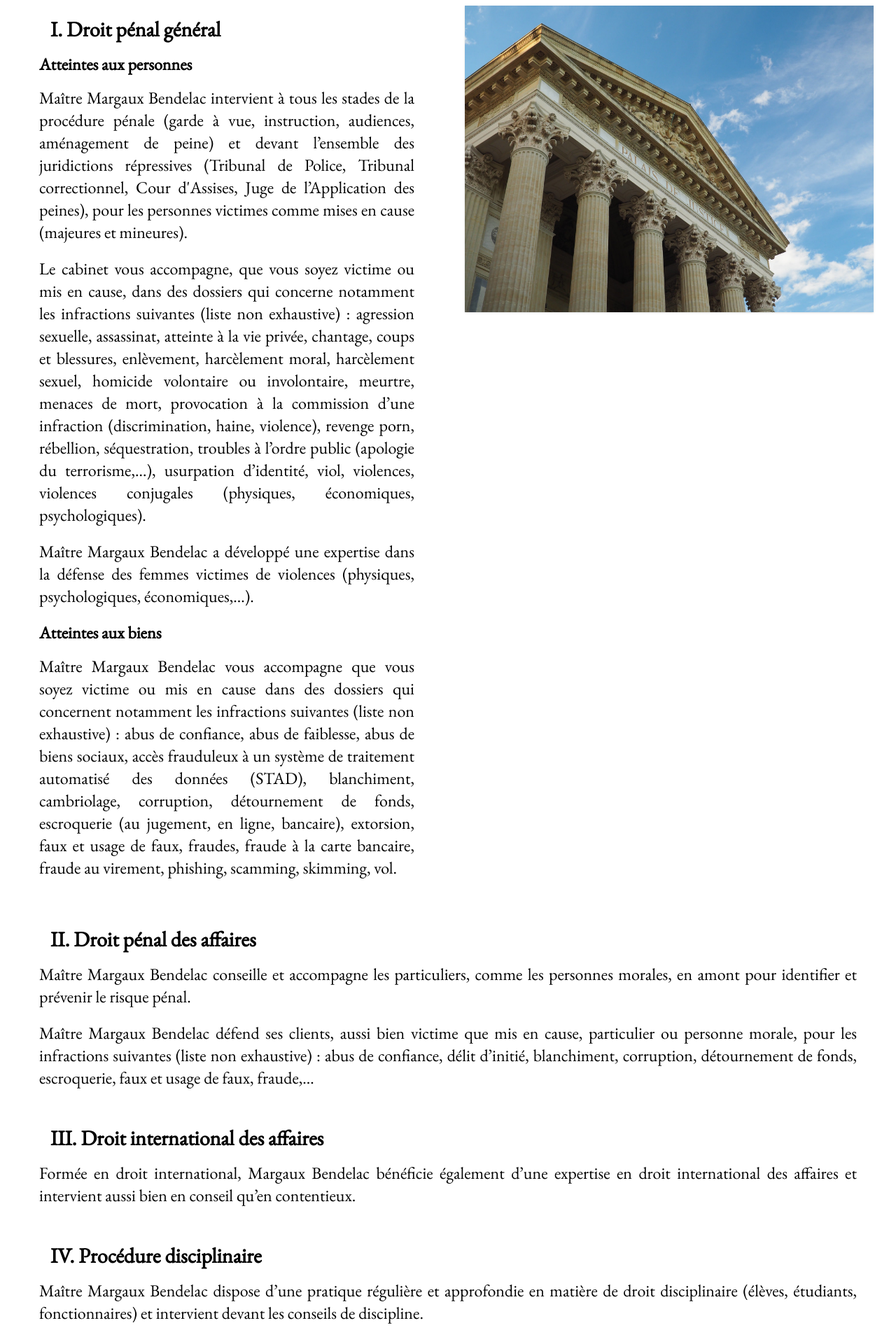
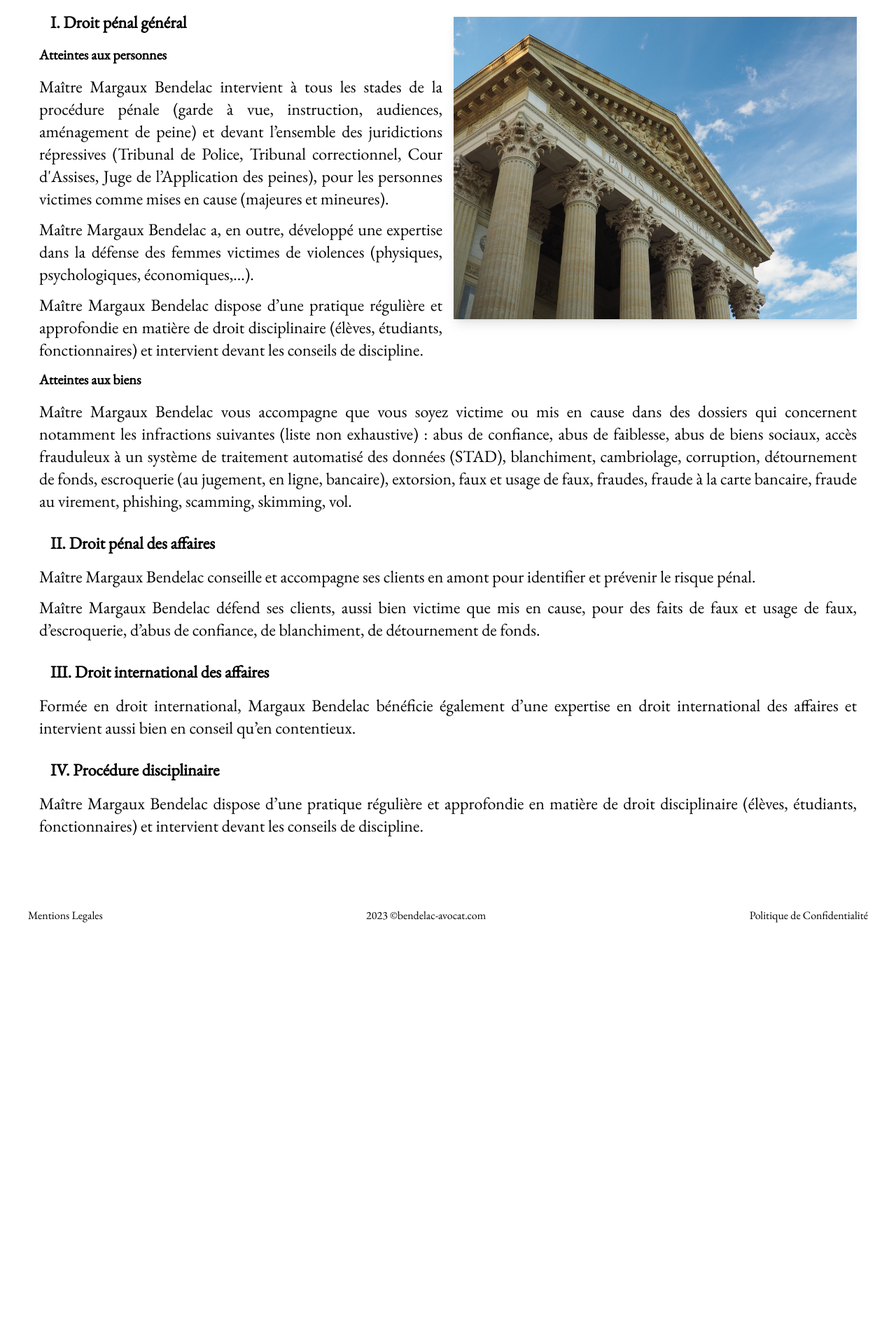
Before and after one commit to Chaloulou75/margauxbendelac2, a Nuxt app: page /competences in a window 1280 px wide. Shown: the part 100-2020 px from the top of the page at 70% size. After the commit the page ends 1460 px from the top, so only its background shows below. Built offline with nearby package versions, Linux system fonts and the light colour scheme.

Commit message:
changes Margaux 3

```diff
--- a/components/AppNavigation.vue
+++ b/components/AppNavigation.vue
@@ -88,44 +88,6 @@ const navigation = [
         hash: "#amenagement",
       },
     ],
-  },
-  { label: "Presse", href: "/presse" },
-  { label: "Honoraires", href: "/honoraires" },
-  { label: "Contact", href: "/contact" },
-];
-
-const navigationMobile = [
-  { label: "Cabinet", href: "/cabinet" },
-  {
-    label: "Compétences",
-    href: "/competences",
-    subItems: [
-      {
-        label: "Droit pénal général",
-        href: "/competences",
-        hash: "#penal-general",
-      },
-      {
-        label: "Droit pénal des affaires",
-        href: "/competences",
-        hash: "#penal-affaires",
-      },
-      {
-        label: "Droit international des affaires",
-        href: "/competences",
-        hash: "#internationnal-affaires",
-      },
-      {
-        label: "Procédure disciplinaire",
-        href: "/competences",
-        hash: "#procedure-disciplinaire",
-      },
-    ],
-  },
-  {
-    label: "Stades de la procédure pénale",
-    href: "/competences",
-    hash: "#procedure-disciplinaire",
   },
   { label: "Presse", href: "/presse" },
   { label: "Honoraires", href: "/honoraires" },
--- a/pages/competences.vue
+++ b/pages/competences.vue
@@ -7,15 +7,24 @@
     >
       Compétences
     </h1>
-    <div class="flex flex-col items-center justify-between h-full">
-      <div class="w-full md:hidden">
-        <section class="flex flex-col items-start py-2">
-          <h2 class="justify-center mb-4 text-2xl font-semibold text-black">
-            Droit pénal général
+    <div class="flex flex-col items-center justify-between h-full md:px-6">
+      <div class="w-full">
+        <section id="general" class="py-2">
+          <img
+            src="~/assets/img/palais-min.jpg"
+            alt="palais de justice"
+            loading="lazy"
+            class="hidden w-full h-auto max-w-xl mx-auto my-2 shadow-lg md:block md:ml-4 md:float-right"
+          />
+          <h2
+            class="justify-center mb-4 text-2xl font-semibold text-black indent-4"
+          >
+            I. Droit pénal général
           </h2>
-          <h3 class="justify-center mb-4 text-2xl font-semibold text-black">
+          <h3 class="justify-center mb-4 text-xl font-semibold text-black">
             Atteintes aux personnes
           </h3>
+
           <p class="mb-3 text-xl text-justify text-black md:text-2xl">
             Maître Margaux Bendelac intervient à tous les stades de la procédure
             pénale (garde à vue, instruction, audiences, aménagement de peine)
@@ -34,7 +43,7 @@
             approfondie en matière de droit disciplinaire (élèves, étudiants,
             fonctionnaires) et intervient devant les conseils de discipline.
           </p>
-          <h3 class="justify-center mb-4 text-2xl font-semibold text-black">
+          <h3 class="justify-center mb-4 text-xl font-semibold text-black">
             Atteintes aux biens
           </h3>
           <p class="mb-3 text-xl text-justify text-black md:text-2xl">
@@ -49,154 +58,44 @@
             scamming, skimming, vol.
           </p>
         </section>
+
         <img
           src="~/assets/img/palais-min.jpg"
           alt="palais de justice"
           loading="lazy"
-          class="w-full h-auto mx-auto my-2 shadow"
+          class="block w-full h-auto max-w-2xl mx-auto my-2 shadow md:hidden"
         />
-        <section class="flex flex-col items-start py-2">
-          <h3 class="mb-4 text-2xl font-semibold text-black">
-            Droit pénal des affaires
+
+        <section id="affaires" class="flex flex-col items-start py-2">
+          <h3 class="mb-4 text-2xl font-semibold text-black indent-4">
+            II. Droit pénal des affaires
           </h3>
-          <p class="mb-3 text-xl text-justify text-black">
+          <p class="mb-3 text-xl text-justify text-black md:text-2xl">
             Maître Margaux Bendelac conseille et accompagne ses clients en amont
             pour identifier et prévenir le risque pénal.
           </p>
-          <p class="mb-3 text-xl text-justify text-black">
+          <p class="mb-3 text-xl text-justify text-black md:text-2xl">
             Maître Margaux Bendelac défend ses clients, aussi bien victime que
             mis en cause, pour des faits de faux et usage de faux,
             d’escroquerie, d’abus de confiance, de blanchiment, de détournement
             de fonds.
           </p>
         </section>
-        <section class="flex flex-col items-start py-2">
-          <h3 class="mb-4 text-2xl font-semibold text-black">
-            Droit international des affaires
+        <section id="internationnal" class="flex flex-col items-start py-2">
+          <h3 class="mb-4 text-2xl font-semibold text-black indent-4">
+            III. Droit international des affaires
           </h3>
-          <p class="mb-3 text-xl text-justify text-black">
-            Formée en droit international, Margaux Bendelac bénéficie également
-            d’une expertise en droit international des affaires et intervient
-            aussi bien en conseil qu’en contentieux.
-          </p>
-        </section>
-      </div>
-
-      <div class="items-start justify-between hidden space-x-12 md:flex">
-        <div class="w-full md:basis-1/2">
-          <section
-            class="relative flex flex-col items-start py-2 md:px-6 md:py-4"
-            id="general"
-          >
-            <h2
-              class="justify-center mb-4 text-2xl font-semibold text-black md:text-3xl indent-4"
-            >
-              I. Droit pénal général
-            </h2>
-            <h3
-              class="justify-center mb-4 text-xl font-semibold text-black md:text-2xl"
-            >
-              Atteintes aux personnes
-            </h3>
-            <p class="mb-3 text-xl text-justify text-black md:text-2xl md:mb-5">
-              Maître Margaux Bendelac intervient à tous les stades de la
-              procédure pénale (garde à vue, instruction, audiences, aménagement
-              de peine) et devant l’ensemble des juridictions répressives
-              (Tribunal de Police, Tribunal correctionnel, Cour d&#39;Assises,
-              Juge de l’Application des peines), pour les personnes victimes
-              comme mises en cause (majeures et mineures).
-            </p>
-            <p class="mb-3 text-xl text-justify text-black md:text-2xl md:mb-5">
-              Le cabinet vous accompagne, que vous soyez victime ou mis en
-              cause, dans des dossiers qui concerne notamment les infractions
-              suivantes (liste non exhaustive) : agression sexuelle, assassinat,
-              atteinte à la vie privée, chantage, coups et blessures,
-              enlèvement, harcèlement moral, harcèlement sexuel, homicide
-              volontaire ou involontaire, meurtre, menaces de mort, provocation
-              à la commission d’une infraction (discrimination, haine,
-              violence), revenge porn, rébellion, séquestration, troubles à
-              l’ordre public (apologie du terrorisme,…), usurpation d’identité,
-              viol, violences, violences conjugales (physiques, économiques,
-              psychologiques).
-            </p>
-            <p class="mb-3 text-xl text-justify text-black md:text-2xl md:mb-5">
-              Maître Margaux Bendelac a développé une expertise dans la défense
-              des femmes victimes de violences (physiques, psychologiques,
-              économiques,…).
-            </p>
-            <h3
-              class="justify-center mb-4 text-xl font-semibold text-black md:text-2xl"
-            >
-              Atteintes aux biens
-            </h3>
-            <p class="mb-3 text-xl text-justify text-black md:text-2xl md:mb-5">
-              Maître Margaux Bendelac vous accompagne que vous soyez victime ou
-              mis en cause dans des dossiers qui concernent notamment les
-              infractions suivantes (liste non exhaustive) : abus de confiance,
-              abus de faiblesse, abus de biens sociaux, accès frauduleux à un
-              système de traitement automatisé des données (STAD), blanchiment,
-              cambriolage, corruption, détournement de fonds, escroquerie (au
-              jugement, en ligne, bancaire), extorsion, faux et usage de faux,
-              fraudes, fraude à la carte bancaire, fraude au virement, phishing,
-              scamming, skimming, vol.
-            </p>
-          </section>
-        </div>
-        <div class="hidden w-full md:basis-1/2 md:block">
-          <img
-            src="~/assets/img/palais-min.jpg"
-            alt="colonnes palais de justice"
-            loading="lazy"
-            class="w-full h-auto mx-auto shadow"
-          />
-        </div>
-      </div>
-
-      <div class="hidden w-full md:block md:py-4">
-        <section
-          class="relative flex flex-col items-start py-2 md:px-6 md:py-4"
-          id="affaires"
-        >
-          <h2
-            class="mb-4 text-2xl font-semibold text-black md:text-3xl indent-4"
-          >
-            II. Droit pénal des affaires
-          </h2>
-          <p class="mb-3 text-xl text-justify text-black md:text-2xl md:mb-5">
-            Maître Margaux Bendelac conseille et accompagne les particuliers,
-            comme les personnes morales, en amont pour identifier et prévenir le
-            risque pénal.
-          </p>
-          <p class="mb-3 text-xl text-justify text-black md:text-2xl md:mb-5">
-            Maître Margaux Bendelac défend ses clients, aussi bien victime que
-            mis en cause, particulier ou personne morale, pour les infractions
-            suivantes (liste non exhaustive) : abus de confiance, délit
-            d’initié, blanchiment, corruption, détournement de fonds,
-            escroquerie, faux et usage de faux, fraude,…
-          </p>
-        </section>
-        <section
-          class="relative flex flex-col items-start py-2 md:px-6 md:py-4"
-          id="internationnal"
-        >
-          <h2
-            class="mb-4 text-2xl font-semibold text-black md:text-3xl indent-4"
-          >
-            III. Droit international des affaires
-          </h2>
-          <p class="mb-3 text-xl text-justify text-black md:text-2xl md:mb-5">
+          <p class="mb-3 text-xl text-justify text-black md:text-2xl">
             Formée en droit international, Margaux Bendelac bénéficie également
             d’une expertise en droit international des affaires et intervient
             aussi bien en conseil qu’en contentieux.
           </p>
         </section>
         <section
-          class="relative flex flex-col items-start py-2 md:px-6 md:py-4"
+          class="flex flex-col items-start py-2"
           id="proceduredisciplinaire"
         >
-          <h2
-            class="mb-4 text-2xl font-semibold text-black md:text-3xl indent-4"
-          >
+          <h2 class="mb-4 text-2xl font-semibold text-black indent-4">
             IV. Procédure disciplinaire
           </h2>
           <p class="mb-3 text-xl text-justify text-black md:text-2xl md:mb-5">
--- a/pages/stades-de-la-procedure-penale.vue
+++ b/pages/stades-de-la-procedure-penale.vue
@@ -3,11 +3,11 @@
     class="flex flex-col items-center justify-center w-full h-full max-w-full px-2 py-8 mx-auto md:px-8"
   >
     <h1
-      class="mb-4 text-3xl font-thin text-center text-black sr-only md:mb-8 md:text-left"
+      class="w-full mb-4 text-3xl font-semibold text-center text-black md:mb-8 md:text-left md:px-6"
     >
-      Stade de la procédure pénale
+      Stades de la procédure pénale
     </h1>
-    <div class="my-4 space-y-12">
+    <div class="my-4 space-y-12 md:px-6">
       <p class="mb-3 text-xl text-justify text-black md:text-2xl md:mb-5">
         En tant qu'avocate exerçant en droit pénal sur l’ensemble du territoire
         français, le cabinet se consacre à assurer une défense rigoureuse et
```
Also changed, not shown: pages/cabinet.vue (+10 -10 lines).
